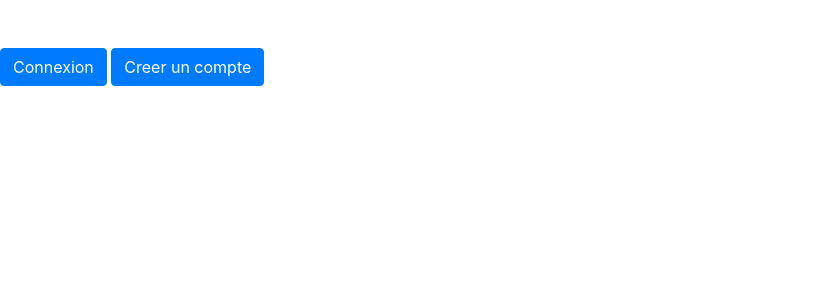
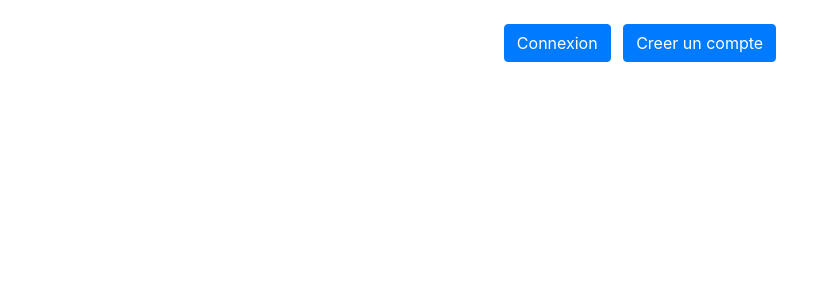
Before and after one commit to AlexisAndre34/projetWEB, a Django app: page / in a window 1280 px wide. Shown: the part 56-356 px from the top of the page, without its empty margins (0-839 px from the left). Run offline with Django 3.2, Linux system fonts and the light colour scheme; some libraries are stand-ins or nearby versions.

Commit message:
modif accueil3

```diff
--- a/templates/homepage.html
+++ b/templates/homepage.html
@@ -58,20 +58,18 @@
         </div>
     </div>
     {% else %}
-        <div class="container-fluid">
-            <div class="row">
-                <div class="col-xs-12">
-                    <div  class="text-center">
-                        <a href="{% url 'login'%}">
-                            <button type="button" class="btn btn-primary mt-5 mb-3">Connexion</button>
+     <div id="container" class="container">
+        <div class="row">
+            <div class="col-sm-6 offset-sm-3 text-center"><br>
+               <a href="{% url 'login'%}">
+                            <button type="button" class="btn btn-primary mr-2">Connexion</button>
                         </a>
                         <a href="{% url 'signup'%}">
-                            <button type="button" class="btn btn-primary mt-5 mb-3">Creer un compte</button>
+                            <button type="button" class="btn btn-primary">Creer un compte</button>
                         </a>
-                    </div>
-                </div>
             </div>
         </div>
+    </div>
 
     {% endif %}
 {% endblock %}
```
